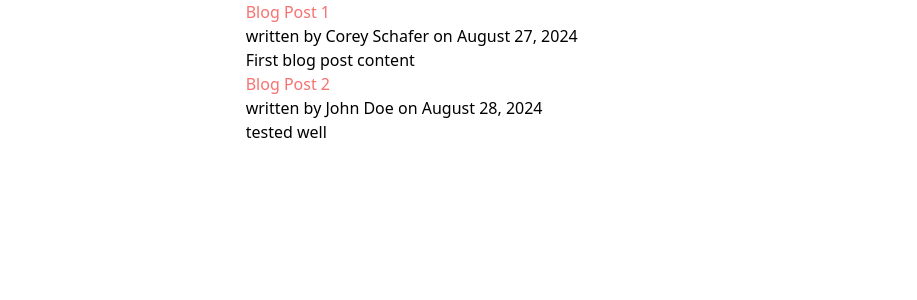
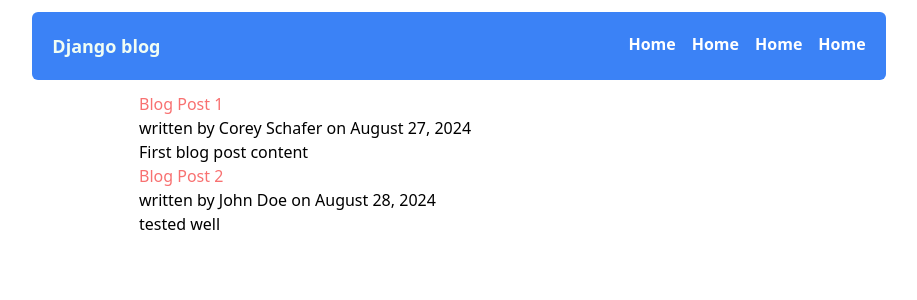
Before and after one commit to avict18/learning-django, a Django app: page / in a window 1280 px wide. Shown: the top 300 px of the page, without its empty margins (181-1098 px from the left). Run offline with Django 5.2, Linux system fonts and the light colour scheme; style sheets or scripts are compiled from the project's sources.

Commit message:
modified the front-end

```diff
--- a/blog/blogger/static/style.css
+++ b/blog/blogger/static/style.css
@@ -556,6 +556,16 @@ video {
 
 @tailwind utilities;
 
+.hover\:text-green-300:hover {
+  --tw-text-opacity: 1;
+  color: rgb(134 239 172 / var(--tw-text-opacity));
+}
+
+.hover\:text-green-400:hover {
+  --tw-text-opacity: 1;
+  color: rgb(74 222 128 / var(--tw-text-opacity));
+}
+
 .static {
   position: static;
 }
@@ -563,6 +573,16 @@ video {
 .mx-auto {
   margin-left: auto;
   margin-right: auto;
+}
+
+.my-3 {
+  margin-top: 0.75rem;
+  margin-bottom: 0.75rem;
+}
+
+.mx-3 {
+  margin-left: 0.75rem;
+  margin-right: 0.75rem;
 }
 
 .block {
@@ -577,8 +597,36 @@ video {
   display: grid;
 }
 
+.h-3 {
+  height: 0.75rem;
+}
+
+.h-7 {
+  height: 1.75rem;
+}
+
 .w-1\/3 {
   width: 33.333333%;
+}
+
+.w-1 {
+  width: 0.25rem;
+}
+
+.w-1\/2 {
+  width: 50%;
+}
+
+.w-3\/4 {
+  width: 75%;
+}
+
+.w-4 {
+  width: 1rem;
+}
+
+.w-4\/6 {
+  width: 66.666667%;
 }
 
 .items-center {
@@ -589,16 +637,85 @@ video {
   justify-content: center;
 }
 
+.justify-between {
+  justify-content: space-between;
+}
+
+.space-x-4 > :not([hidden]) ~ :not([hidden]) {
+  --tw-space-x-reverse: 0;
+  margin-right: calc(1rem * var(--tw-space-x-reverse));
+  margin-left: calc(1rem * calc(1 - var(--tw-space-x-reverse)));
+}
+
+.rounded {
+  border-radius: 0.25rem;
+}
+
+.rounded-sm {
+  border-radius: 0.125rem;
+}
+
+.rounded-md {
+  border-radius: 0.375rem;
+}
+
 .bg-gray-500 {
   --tw-bg-opacity: 1;
   background-color: rgb(107 114 128 / var(--tw-bg-opacity));
+}
+
+.bg-blue-500 {
+  --tw-bg-opacity: 1;
+  background-color: rgb(59 130 246 / var(--tw-bg-opacity));
+}
+
+.p-5 {
+  padding: 1.25rem;
 }
 
 .text-center {
   text-align: center;
 }
 
+.font-sans {
+  font-family: ui-sans-serif, system-ui, sans-serif, "Apple Color Emoji", "Segoe UI Emoji", "Segoe UI Symbol", "Noto Color Emoji";
+}
+
+.text-lg {
+  font-size: 1.125rem;
+  line-height: 1.75rem;
+}
+
+.font-bold {
+  font-weight: 700;
+}
+
 .text-red-400 {
   --tw-text-opacity: 1;
   color: rgb(248 113 113 / var(--tw-text-opacity));
 }
+
+.text-white {
+  --tw-text-opacity: 1;
+  color: rgb(255 255 255 / var(--tw-text-opacity));
+}
+
+.text-green-50 {
+  --tw-text-opacity: 1;
+  color: rgb(240 253 244 / var(--tw-text-opacity));
+}
+
+.text-green-500 {
+  --tw-text-opacity: 1;
+  color: rgb(34 197 94 / var(--tw-text-opacity));
+}
+
+.transition-all {
+  transition-property: all;
+  transition-timing-function: cubic-bezier(0.4, 0, 0.2, 1);
+  transition-duration: 150ms;
+}
+
+.duration-100 {
+  transition-duration: 100ms;
+}
--- a/blog/blogger/templates/blogger/base.html
+++ b/blog/blogger/templates/blogger/base.html
@@ -12,8 +12,29 @@
     {%endif%}
 </head>
 <html>
-<body >
-<div class="mx-auto w-1/3">
+<body>
+    <nav class="flex justify-between mx-auto w-4/6 bg-blue-500 p-5 rounded-md my-3">
+        <div>
+            <h4 class="font-bold text-lg text-green-50">Django blog</h4>
+        </div>
+        <div>
+            <ul class="flex space-x-4 font-bold font-sans ">
+                <li class="text-white hover:text-green-400 transition-all duration-100">
+                   <a href="">Home</a>
+                </li>
+                <li class="text-white hover:text-green-400 transition-all duration-100">
+                    <a href="">Home</a>
+                 </li>
+                 <li class="text-white hover:text-green-400 transition-all duration-100">
+                    <a href="">Home</a>
+                 </li>
+                 <li class="text-white hover:text-green-400 transition-all duration-100">
+                    <a href="">Home</a>
+                 </li>
+            </ul>
+        </div>
+    </nav>
+<div class="mx-auto w-1/2">
     {%block content%}{%endblock%}
 </div>
 </body>
```
